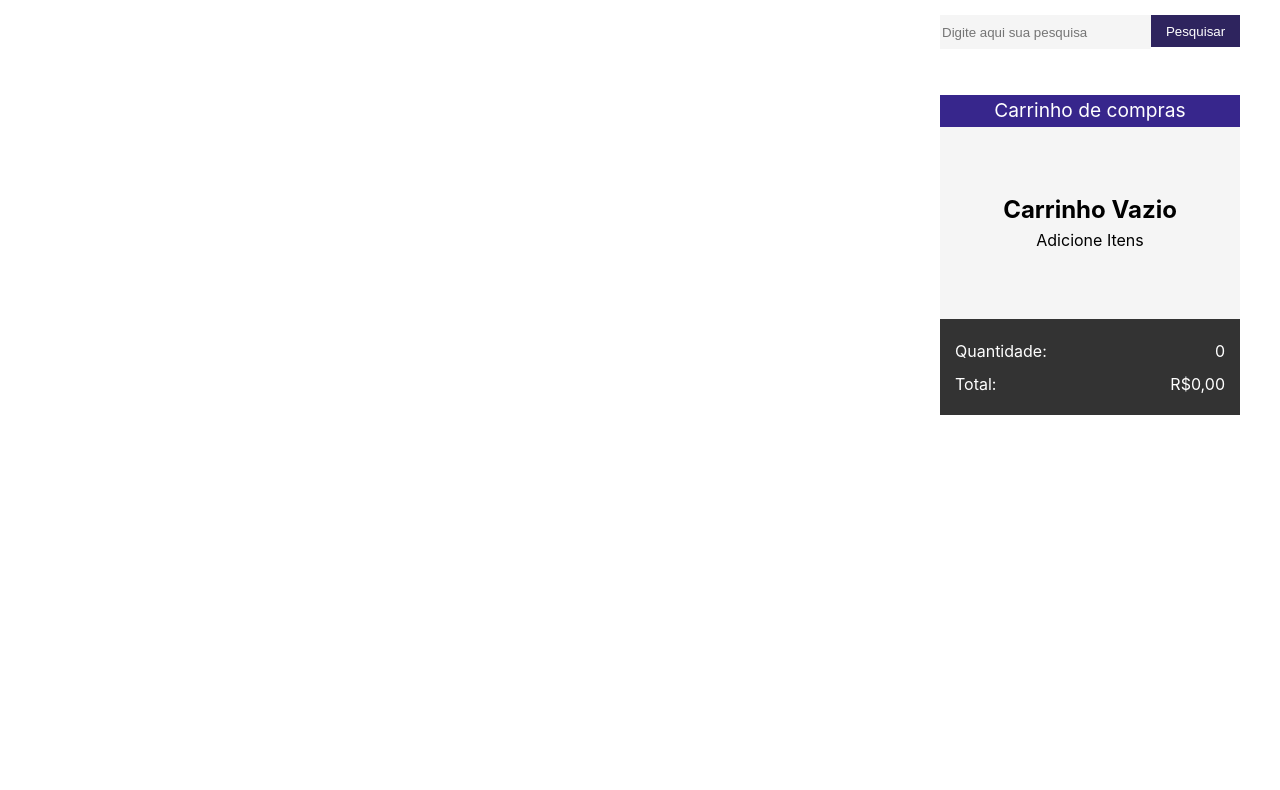
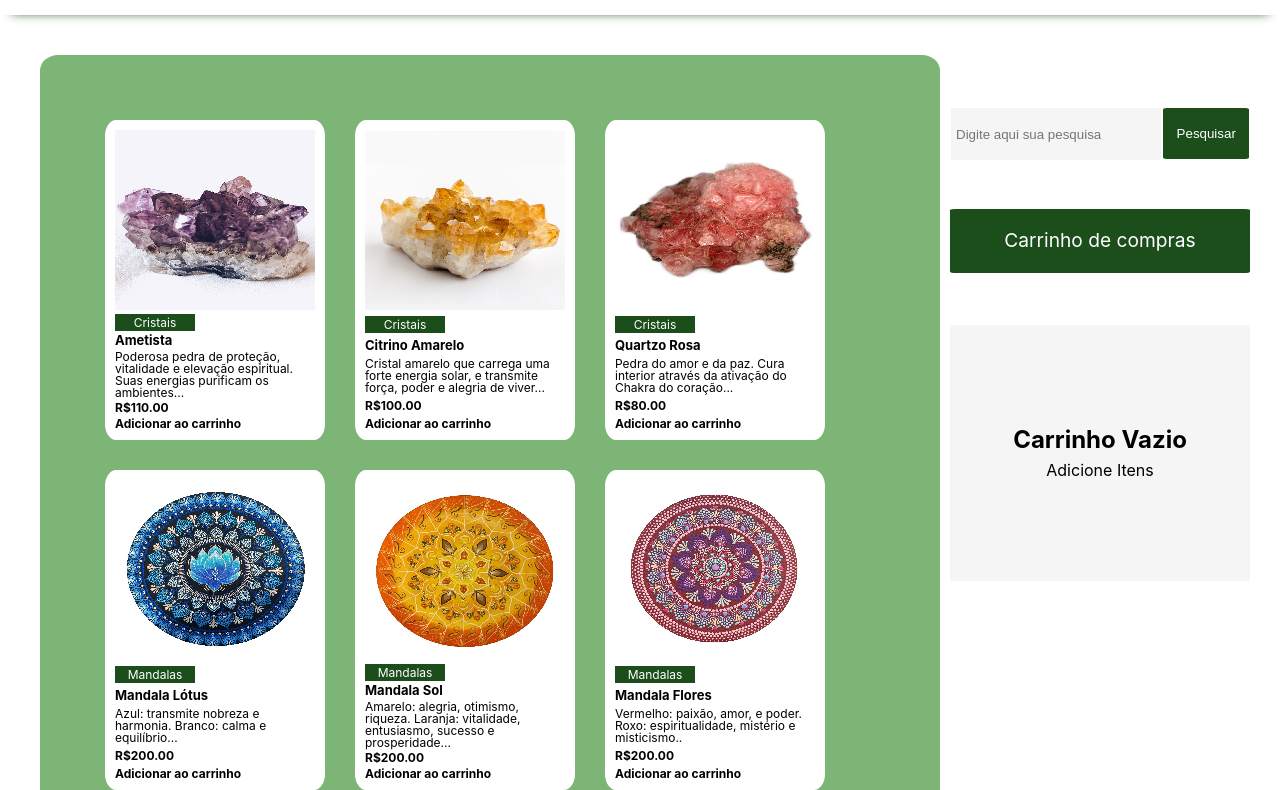
Before and after one commit to Kenzie-Academy-Brasil-Developers/Kenzie-Academy-Brasil-Developers-M1-Ecommerce-VirgyniaBaccan, a plain HTML site: page index.html in a window 1280 px wide. Shown: the part 105-895 px from the top of the page. Before the commit the page ends 800 px from the top, so only its background shows below. Drawn offline with Linux system fonts and the light colour scheme.

Commit message:
E-commerce finalizado

```diff
--- a/index.html
+++ b/index.html
@@ -6,27 +6,32 @@
     <meta name="viewport" content="width=device-width, initial-scale=1.0" />
     <link rel="stylesheet" href="./style/reset.css" />
     <link rel="stylesheet" href="./style/style.css" />
+    <script src="./script/database.js" defer></script>
+    <script src="./script/index.js" defer></script>
 
-    <title>Weartake</title>
+    <title>Meraki</title>
   </head>
   <body>
     <header>
       <div class="header-container">
-        <h1>Weartake</h1>
+        <h1>Meraki</h1>
         <nav>
           <ul class="header-menu">
-            <li>Todos</li>
-            <li>Acessórios</li>
-            <li>Camisetas</li>
+            <li class="menuButton" id="all">Todos</li>
+            <li class="menuButton" id="mandalas">Mandalas</li>
+            <li class="menuButton" id="cristais">Cristais</li>
           </ul>
         </nav>
       </div>
     </header>
     <main>
       <section class="main-cards">
-        <ul></ul>
+        <ul class = "productsList">
+          <!-- aqui -->
+        </ul>
       </section>
       <section class="main-details">
+        <aside class="asideStyle">
         <div class="main-search">
           <input
             class="search-input"
@@ -35,7 +40,6 @@
           />
           <button class="search-button">Pesquisar</button>
         </div>
-        <aside>
           <div class="cart-title">
             <h4>Carrinho de compras</h4>
           </div>
@@ -49,11 +53,11 @@
           </div>
           <div class="cart-details">
             <div class="details-values">
-              <p>Quantidade:</p><span>0</span>
+              <p>Quantidade:</p><span id="count">0</span>
             </div>
             <div class="details-values">
               <p>Total:</p>
-              <span>R$0,00</span>
+              <span id="priceCount">R$0,00</span>
             </div>
 
           </div>
--- a/script/database.js
+++ b/script/database.js
@@ -1,64 +1,63 @@
-// Banco de dados dos produtos
 
 const data = [
   {
     id: 1,
-    img: "./images/jaqueta.svg",
-    nameItem: "Lightweight Jacket",
+    img: "./images/Ametista.jpg",
+    nameItem: "Ametista",
     description:
-      "Adicione um pouco de energia ao seu guarda-roupa de inverno com esta jaqueta vibrante...",
-    value: 100,
+      "Poderosa pedra de proteção, vitalidade e elevação espiritual. Suas energias purificam os ambientes...",
+    value: 110,
     addCart: "Adicionar ao carrinho",
-    tag: ["Camisetas"],
+    tag: ["Cristais"],
   },
   {
     id: 2,
-    img: "./images/gorro.svg",
-    nameItem: "Black Hat",
+    img: "./images/Citrino Amarelo3.jpg",
+    nameItem: "Citrino Amarelo",
     description:
-      "O gorro Next.js chegou! Esta beldade bordada tem um ajuste confortável que garante que...",
+      "Cristal amarelo que carrega uma forte energia solar, e transmite força, poder e alegria de viver...",
     value: 100,
     addCart: "Adicionar ao carrinho",
-    tag: ["Acessórios"],
+    tag: ["Cristais"],
   },
   {
     id: 3,
-    img: "./images/mascara.svg",
-    nameItem: "Mask",
+    img: "./images/QuartzoRosa3.jpeg",
+    nameItem: "Quartzo Rosa",
     description:
-      "Esta máscara facial durável é feita de duas camadas de tecido tratado e possui presilhas...",
-    value: 40,
+      "Pedra do amor e da paz. Cura interior através da ativação do Chakra do coração...",
+    value: 80,
     addCart: "Adicionar ao carrinho",
-    tag: ["Acessórios"],
+    tag: ["Cristais"],
   },
   {
     id: 4,
-    img: "./images/camiseta_preta.svg",
-    nameItem: "T-Shirt",
+    img: "./images/MandalaAzul.jpeg",
+    nameItem: "Mandala Lótus",
     description:
-      "Esta t-shirt é imprescindível no seu guarda-roupa, combinando o caimento intemporal de...",
-    value: 100,
+      "Azul: transmite nobreza e harmonia. Branco: calma e equilíbrio...",
+    value: 200,
     addCart: "Adicionar ao carrinho",
-    tag: ["Camisetas"],
+    tag: ["Mandalas"],
   },
   {
     id: 5,
-    img: "./images/camiseta_branca.svg",
-    nameItem: "Short-Sleeve T-Shirt",
+    img: "./images/MandalaLaranja.jpeg",
+    nameItem: "Mandala Sol",
     description:
-      "Agora você encontrou a camiseta básica do seu guarda-roupa. É feito de um mais grosso...",
-    value: 100,
+      "Amarelo: alegria, otimismo, riqueza. Laranja: vitalidade, entusiasmo, sucesso e prosperidade...",
+    value: 200,
     addCart: "Adicionar ao carrinho",
-    tag: ["Camisetas"],
+    tag: ["Mandalas"],
   },
   {
     id: 6,
-    img: "./images/moletom.svg",
-    nameItem: "Champion Packable Jacket",
+    img: "./images/MandalaRoxa.jpeg",
+    nameItem: "Mandala Flores",
     description:
-      "Proteja-se dos elementos com esta jaqueta embalável Champion. Esta jaqueta de poliést...",
-    value: 100,
+      "Vermelho: paixão, amor, e poder. Roxo: espiritualidade, mistério e misticismo..",
+    value: 200,
     addCart: "Adicionar ao carrinho",
-    tag: ["Camisetas"],
+    tag: ["Mandalas"],
   },
 ];
--- a/script/index.js
+++ b/script/index.js
@@ -0,0 +1,178 @@
+let cartCount = 0 //quantidade
+let priceCount = 0 //preço
+
+// Garante que preço e quantidade, apareçam apenas quando o carrinho estiver com produtos.
+let divDetails = document.querySelector('.cart-details')
+divDetails.style.display = "none"
+
+function createCard(products) {  //função para criação do card de cada produto do e-commerce
+
+    let list = document.querySelector('.productsList')
+    list.innerHTML = ''
+
+    for(let i = 0; i < products.length; i++) {
+        let product = products[i]
+        let card = document.createElement('li');
+        card.classList.add('card');
+        card.id = product.id;
+
+        let img = document.createElement ('img');
+        img.src = product.img;
+        img.classList.add('productImg');
+
+        let tag = document.createElement('button');
+        tag.innerText = product.tag;
+        tag.classList.add('productType');
+
+        let nameItem = document.createElement('h2');
+        nameItem.innerText = product.nameItem;
+        nameItem.classList.add('productName');
+
+        let description = document.createElement('p');
+        description.innerText = product.description;
+        description.classList.add("productDescription");
+
+        let value = document.createElement('p');
+        value.innerText = `R$${product.value.toFixed(2)}`;
+        value.classList.add('productValue');
+
+        let btn = document.createElement('p');
+        btn.innerHTML = "Adicionar ao carrinho";
+        btn.id = product.id;
+        btn.classList.add("productButton");
+
+        card.append(img, tag, nameItem, description, value, btn)
+        list.appendChild(card)
+
+        btn.addEventListener('click', function(e) { // adicionando evento de click para inserir o card no carrinho de compras
+
+            priceCount += product.value
+            cartCount++;
+            document.querySelector('#priceCount').innerHTML = `R$${priceCount.toFixed(2)}`
+            document.querySelector('#count').innerHTML = cartCount
+            let emptyCart = document.querySelector('.cart-empty')
+            let divEmptyCart = document.querySelector('.cart-details')
+            emptyCart.style.display = "none"
+            divEmptyCart.style.display = "flex"
+            cartAdd(product)
+
+        }
+        );
+    }
+}
+
+createCard(data) // chamando a função
+
+
+function clickedCard (id) {  // função para auxiliar o eventListener identificando o card clicado
+    for(let i = 0; i < data.length; i++) {
+        if(data[i].id == id) {
+            return data[i];
+        }
+
+    }
+}  // aqui está percorrendo a lista de id e vendo se corresponde ao id clicado
+
+
+// Para adicionar produtos ao carrinho de compras
+
+function cartAdd (product) {
+    let ul = document.querySelector('.cart-list')
+    let card = document.createElement('li')
+    let img = document.createElement('img');
+    let divCart = document.createElement('div');
+    let nameItem = document.createElement('h2')
+    let value = document.createElement('p');
+    let btn = document.createElement('button');
+
+    card.classList.add('cartCard')
+    img.classList.add('cartImg')
+    divCart.classList.add('cartDiv')
+    nameItem.classList.add('cartNameItem')
+    value.classList.add('cartValue')
+    btn.classList.add("productButton");
+
+
+    card.id = product.id;
+    img.src = product.img;
+    nameItem.innerText = product.nameItem;
+    value.innerText = `R$${product.value.toFixed(2)}`;
+    btn.innerHTML = "Remover produto";
+    btn.id = product.id;
+
+    ul.append(card)
+    card.append(img, divCart);
+    divCart.append(nameItem, value, btn)
+
+    btn.addEventListener('click', function (event) {
+
+        priceCount -= product.value
+        cartCount --;
+        document.querySelector('#priceCount').innerHTML = `R$${priceCount.toFixed(2)}`
+        document.querySelector('#count').innerHTML = cartCount
+        card.style.display = "none"
+
+        if(cartCount == 0) {
+            let emptyCart = document.querySelector('.cart-empty')
+            emptyCart.style.display = "flex"
+            let divDetails = document.querySelector('.cart-details')
+            divDetails.style.display = "none"
+        }
+        let cardPath = event.composedPath();
+        cardPath[1].remove();
+    })
+
+}
+
+// Para selecionar classe de produtos através das tags:
+
+let btnCristais = document.querySelector('#cristais')
+
+btnCristais.addEventListener('click', function (event) {
+
+    let arrTemp = []
+        for(let i = 0; i < data.length; i++) {
+            if(data[i].tag[0] == 'Cristais') {
+                arrTemp.push(data[i])
+            }
+        }  return createCard(arrTemp)
+}
+)
+
+let btnTodos = document.querySelector('#all')
+
+btnTodos.addEventListener('click', function (event) {
+    createCard(data)
+}
+)
+
+let btnMandalas = document.querySelector("#mandalas")
+
+btnMandalas.addEventListener('click', function (event) {
+
+    let arrTemp = []
+    for(let i = 0; i < data.length; i++) {
+        if(data[i].tag[0] == 'Mandalas') {
+            arrTemp.push(data[i])
+        }
+    }  return createCard(arrTemp)
+
+}
+)
+
+// Para buscar através do nome/tag do produto (usuário digitando)
+
+let btnSearch = document.querySelector(".search-button")
+
+btnSearch.addEventListener('click', function (event) {
+    let searchInput = document.querySelector('.search-input').value
+    let arrTemp = []
+
+    for(let i = 0; i < data.length; i++) {
+        if(data[i].tag.includes(searchInput) || data[i].nameItem.includes(searchInput)) {
+            arrTemp.push(data[i])
+            createCard(arrTemp)
+        }
+    }
+}
+)
--- a/style/style.css
+++ b/style/style.css
@@ -1,21 +1,32 @@
+@import url('https://fonts.googleapis.com/css2?family=Roboto&display=swap');
+
 header {
+  font-family: Inter, sans-serif;
+  display: flex;
+  flex-direction: row;
+  justify-content: space-around;
   width: 100%;
-  height: 10vh;
-  display: flex;
-  font-family: Inter, sans-serif;
-  flex-direction: row;
-  justify-content: center;
-  box-shadow: rgb(130, 130, 130) 0px 10px 10px -12px;
+  height: 15vh;
+  box-shadow: rgb(28, 78, 28) 0px 10px 10px -12px;
 }
 
 header h1 {
-  font-size: 2rem;
+  font-size: 3rem;
   font-weight: bold;
 }
 
 .header-menu {
   display: flex;
   gap: 20px;
+}
+
+.menuButton {
+  font-weight: bold;
+  cursor: pointer;
+}
+
+.menuButton:hover {
+  color: rgba(21, 122, 8, 0.557);
 }
 
 .header-container {
@@ -26,20 +37,61 @@ header h1 {
   flex-direction: row;
   justify-content: space-between;
   align-items: center;
+  color: rgb(28, 78, 28);
 }
 
 main {
+  font-family: Inter, sans-serif;
+  display: flex;
+  flex-direction: row;
   width: 100%;
   margin: 0 auto;
   max-width: 1200px;
   padding-top: 40px;
+}
+
+.main-cards {
   display: flex;
-  flex-direction: row;
-  font-family: Inter, sans-serif;
-}
-.main-cards {
   min-height: 50vh;
   width: 75%;
+}
+
+.productsList {
+  display: flex;
+  flex-wrap: wrap;
+  background-color: rgba(21, 122, 8, 0.557);
+  border-radius: 2%;
+  color: white;
+  width: 100%;
+  height: 85%;
+  padding: 50px;
+}
+
+.card {
+  background-color: rgb(255, 255, 255);
+  font-family: 'Inter', sans-serif;
+  display: flex;
+  flex-direction: column;
+  justify-content: space-between;
+  padding: 8px;
+  margin: 15px;
+  border: 2px solid white;
+  border-radius: 5%;
+  color: black;
+  width: 200px;
+  height: 300px;
+}
+
+.card:hover {
+  border: 2px solid rgb(28, 78, 28);
+}
+
+.productButton {
+  cursor: pointer;
+}
+
+.productButton:hover {
+  text-decoration: underline;
 }
 
 .main-details {
@@ -48,24 +100,45 @@ main {
   min-height: 50vh;
   width: 25%;
 }
+
 .main-search {
   display: flex;
   flex-direction: row;
-  height: 20%;
+  height: 50px;
 }
+
 .search-input {
-  height: 40%;
+  height: 50px;
   width: 70%;
-  border: none;
+  padding-left: 5px;
+  border: 0.5px solid white;
   background-color: #f5f5f5;
 }
 
+.search-input:focus {
+ outline-color: rgba(21, 122, 8, 0.557)
+}
+
+.search-input::after {
+  border: 0.5px rgb(28, 78, 28);
+}
+
 .search-button {
-  height: 40%;
+  display: flex;
+  align-items: center;
+  justify-content: center;
+  height: 53px;
   width: 30%;
-  border: none;
-  background-color: #2e245e;
+  padding: 5px;
+  border: 0.5px solid white;
+  border-radius: 5%;
+  background-color: rgb(28, 78, 28);
   color: #ffffff;
+  cursor: pointer;
+}
+
+.search-button:hover {
+  background-color: rgba(21, 122, 8, 0.557);
 }
 
 .main-details aside {
@@ -74,18 +147,21 @@ main {
 }
 
 .cart-title {
-  background-color: #37268c;
+  background-color: rgb(28, 78, 28);
+  border-radius: 2%;
   color: #ffffff;
   height: 10%;
   display: flex;
   align-items: center;
   justify-content: center;
 }
+
 .cart-title h4 {
   font-size: 1.2rem;
 }
+
 .cart-empty {
-  height: 60%;
+  height: 40%;
   width: 100%;
   background-color: #f5f5f5;
   display: flex;
@@ -93,11 +169,21 @@ main {
   align-items: center;
   justify-content: center;
   gap: 10px;
+
 }
 
 .cart-empty h5 {
   font-size: 1.5rem;
   font-weight: bold;
+}
+
+.cart-products {
+  max-height: 250px;
+  overflow: auto;
+}
+
+.cart-list {
+  padding: 5px;
 }
 
 .cart-details {
@@ -110,6 +196,7 @@ main {
   flex-direction: column;
   justify-content: space-around;
 }
+
 .details-values {
   width: 100%;
   color: #ffffff;
@@ -117,3 +204,78 @@ main {
   flex-direction: row;
   justify-content: space-between;
 }
+
+.productImg {
+  height: 60%;
+  width: 100%;
+  image-rendering: pixelated;
+}
+
+.productDescription {
+  font-family: Inter, sans-serif;
+  font-weight: normal;
+  font-size: 12px;
+}
+
+.productType {
+  font-family: Inter, sans-serif;
+  font-weight: normal;
+  font-size: 12px;
+  width: 40%;
+  background-color: rgb(28, 78, 28);
+  border: none;
+  color: white;
+}
+
+.productName {
+  font-family: Inter, sans-serif;
+  font-weight: bolder;
+  font-size: 13px;
+}
+
+.productValue {
+  font-family: Inter, sans-serif;
+  font-weight: bold;
+  font-size: 12px;
+}
+
+
+.asideStyle {
+  display: flex;
+  flex-direction: column;
+  justify-content: space-evenly;
+  padding-left: 10px;
+
+}
+
+.cartCard {
+  display: flex;
+  gap: 25px;
+  margin: 15px;
+  border-bottom: 1.5px solid rgba(21, 122, 8, 0.557);
+}
+
+.cartImg {
+  height: 90px;
+  width: 90px;
+}
+
+.cartDiv {
+  display: flex;
+  flex-direction: column;
+  justify-content: space-around;
+}
+
+.productButton {
+  font-family: Inter, sans-serif;
+  font-weight: bold;
+  font-size: 12px;
+  display: flex;
+  background-color: white;
+  border: #ffffff;
+}
+
+.productButton:hover {
+  font-weight: bold;
+  color: rgb(28, 78, 28);
+}
```
Also changed, not shown: images/Ametista.jpg (added), images/Citrino Amarelo3.jpg (added), images/MandalaAzul.jpeg (added), images/MandalaLaranja.jpeg (added), images/MandalaRoxa.jpeg (added), images/QuartzoRosa3.jpeg (added), images/camiseta_branca.svg (deleted), images/camiseta_preta.svg (deleted), images/gorro.svg (deleted), images/jaqueta.svg (deleted), images/mascara.svg (deleted), images/moletom.svg (deleted).
